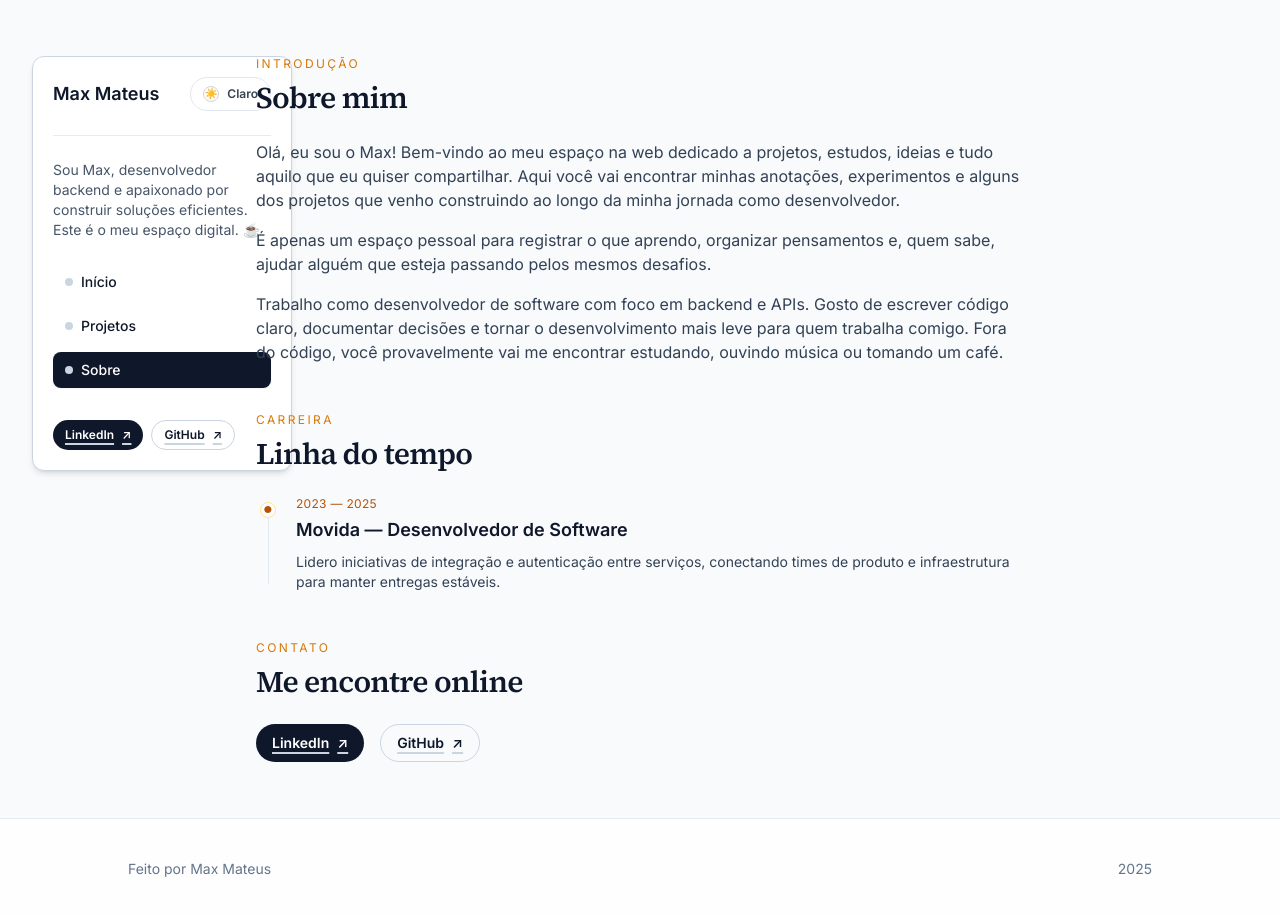
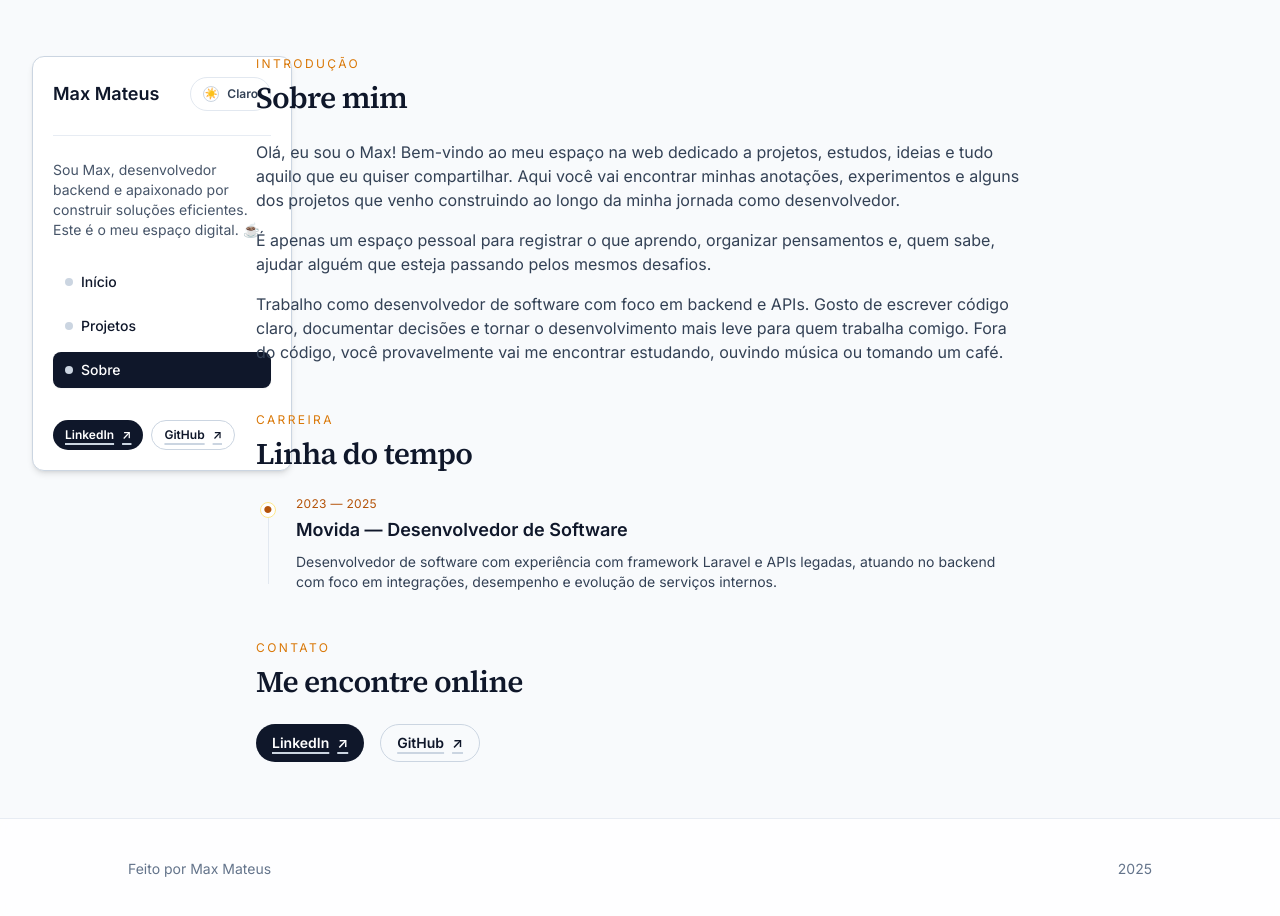
Before and after one commit to MaxMateus/max-portfolio, a Vue app: page /about in a window 1280 px wide. Shown: the top 916 px of the page. Built offline with nearby package versions, Linux system fonts and the light colour scheme.

Commit message:
ajustando texto

```diff
--- a/src/views/AboutView.vue
+++ b/src/views/AboutView.vue
@@ -8,7 +8,7 @@ const timeline = [
     company: 'Movida',
     role: 'Desenvolvedor de Software',
     description:
-      'Lidero iniciativas de integração e autenticação entre serviços, conectando times de produto e infraestrutura para manter entregas estáveis.',
+      'Desenvolvedor de software com experiência com framework Laravel e APIs legadas, atuando no backend com foco em integrações, desempenho e evolução de serviços internos.',
   }
 ]
 </script>
```
